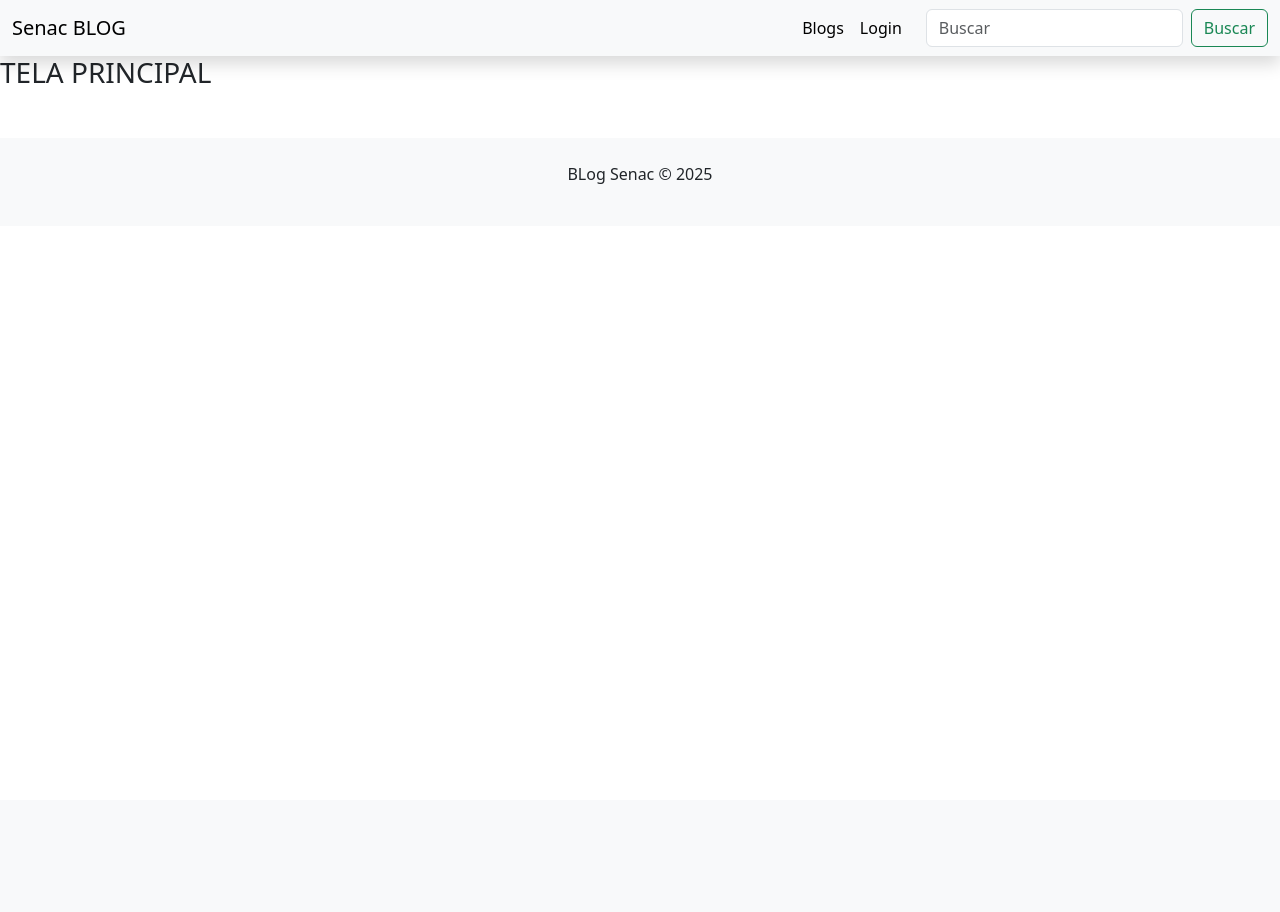
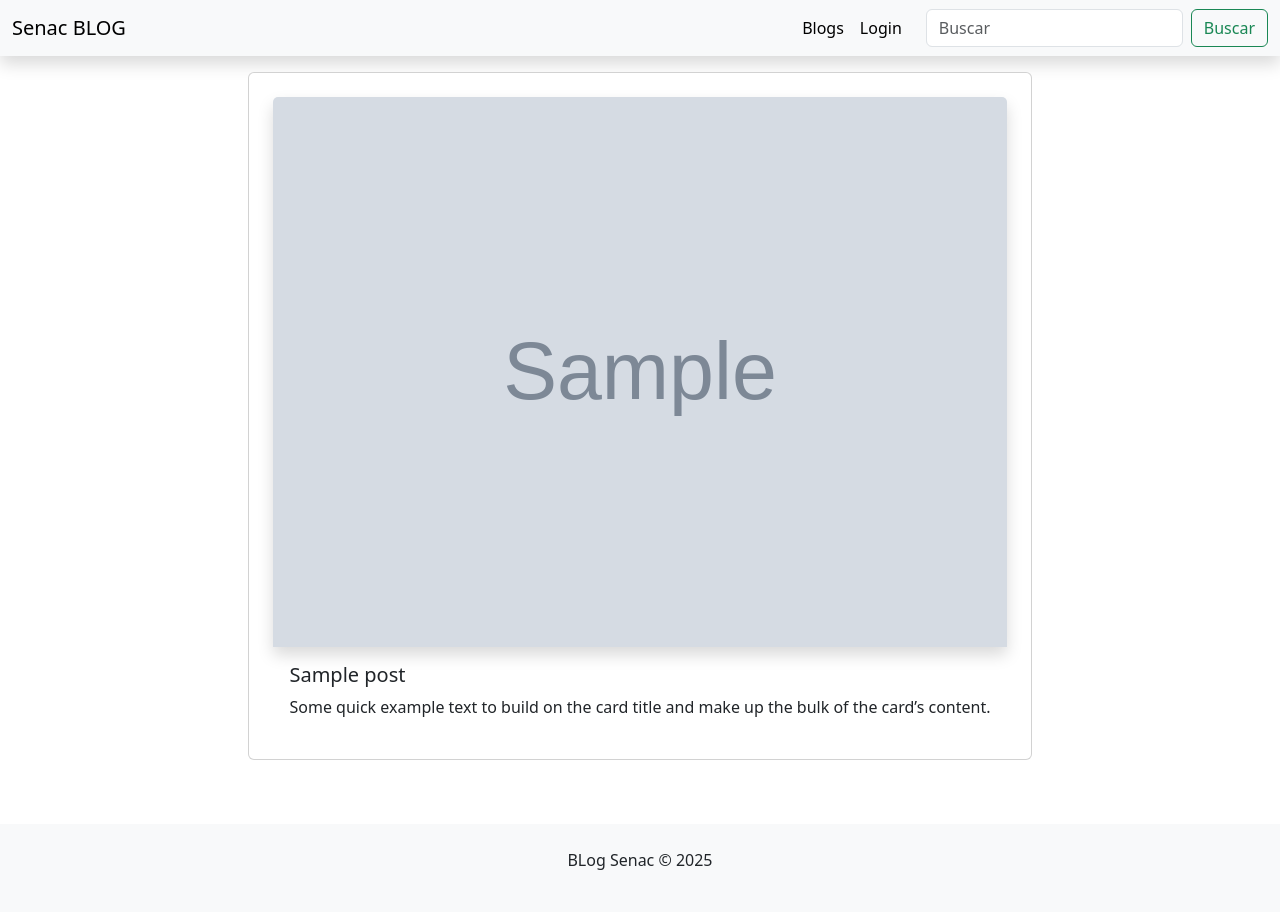
Before and after one commit to LuizMiguelH/aulaPHP-11-Blog, a PHP site: page / in a window 1280 px wide. Before the commit the page ends 184 px from the top, so only its background shows below. Run offline with PHP 8.4, Linux system fonts and the light colour scheme; tables that the repository leaves empty or names only in its code hold one stand-in row (values such as "Sample post"); grey boxes marked "Sample" are stand-in pictures; some libraries are stand-ins or nearby versions.

Commit message:
27/08/2025 21:55

```diff
--- /dev/null
+++ b/assets/css/style.css
@@ -0,0 +1,4 @@
+main .container .card{
+    width: 100%rem;
+    height: auto;
+}
--- a/includes/header.php
+++ b/includes/header.php
@@ -10,7 +10,7 @@
     <meta name="viewport" content="width=device-width, initial-scale=1.0">
     <link rel="stylesheet" href="https://cdn.jsdelivr.net/npm/bootstrap@5.3.0/dist/css/bootstrap.min.css">
     <link rel="stylesheet" href="https://cdn.jsdelivr.net/npm/bootstrap-icons@1.11.0/font/bootstrap-icons.css">
-    <link rel="stylesheet" href="">
+    <link rel="stylesheet" href="../assets/css/style.css">
     <title>Blog - SENAC</title>
 </head>
 <body>
--- a/index.php
+++ b/index.php
@@ -1,10 +1,33 @@
 <?php
 include_once("./constante.php");
 include_once("./includes/header.php");
+include_once("./service/conexao.php");
+
+
+$sqlPost = "SELECT * FROM posts";
+$select = $conexao->prepare($sqlPost);
+if ($select->execute()) {
+    $postagens = $select->fetchAll(PDO::FETCH_ASSOC);
+
+
+}
+unset($conexao);
 ?>
 
 <main>
-<h3>TELA PRINCIPAL</h3>
+    <div class="container d-flex justify-content-center flex-wrap">
+        <?php foreach ($postagens as $post) { ?>
+            <div class="card m-3 p-4">
+                <?php if($post["imagem"] != null) {?>
+                <img src="./img-posts/<?= $post["imagem"]?>" class="card-img-top shadow" alt="...">
+                <?php }?>
+                <div class="card-body">
+                    <h5 class="card-title"><?= $post["titulo"]?></h5>
+                    <p class="card-text">Some quick example text to build on the card title and make up the bulk of the card’s content.</p>
+                </div>
+            </div>
+        <?php } ?>
+    </div>
 </main>
 
 <?php
```
Also changed, not shown: assets/css/signin.css (line endings or trailing spaces), img-posts/86bc818eed3f05f6d984a70ab03e3ec0.png (added).
